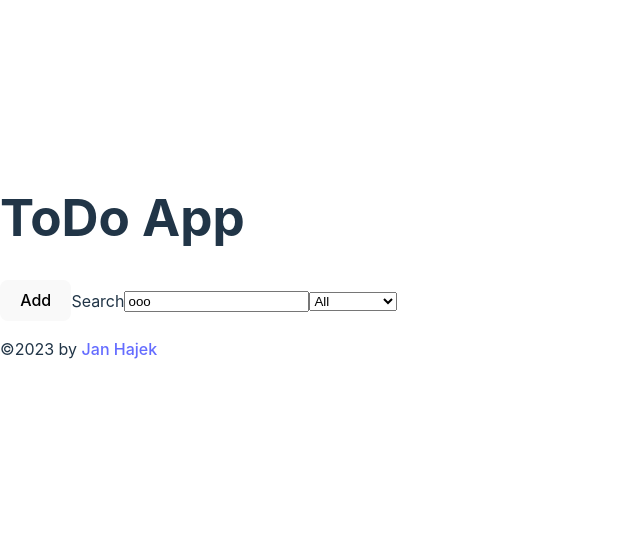
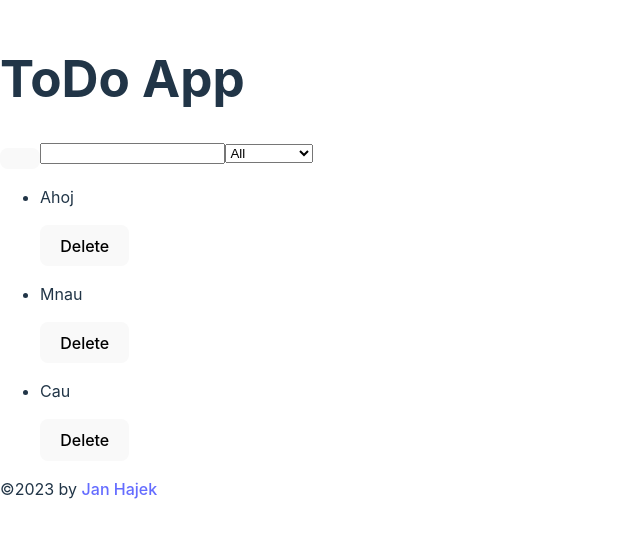
Before and after one commit to JanKomis/TodoList, a React (Vite) app: page / in a window 1280 px wide. Shown: the part 134-672 px from the top of the page, without its empty margins (0-640 px from the left). Built offline with nearby package versions, Linux system fonts and the light colour scheme.

Commit message:
přidano vše do ControlContainer a smazané podkomponenty

```diff
--- a/src/App.jsx
+++ b/src/App.jsx
@@ -1,15 +1,14 @@
 import * as React from "react";
 import Footer from "./components/Footer";
 import Header from "./components/Header";
-
 
 //custom hook kombinace usestate a use effect
 const useStorageState = (key, initState) => {
   const typeInitState = typeof initState;
   console.log(typeInitState === "string" ? "Je to string" : "neni to string");
-  console.log(typeof(initState))
+  console.log(typeof initState);
 
-  const [searchValue, setSearchValue] = React.useState(
+  const [value, setValue] = React.useState(
     typeInitState === "string"
       ? localStorage.getItem(key) || initState
       : JSON.parse(localStorage.getItem(key)) || initState
@@ -17,13 +16,12 @@ const useStorageState = (key, initState) => {
 
   React.useEffect(() => {
     typeInitState === "string"
-      ? localStorage.setItem(key, searchValue)
-      : localStorage.setItem(key, JSON.stringify(searchValue));
-  }, [searchValue]);
+      ? localStorage.setItem(key, value)
+      : localStorage.setItem(key, JSON.stringify(value));
+  }, [value]);
 
-  return [searchValue, setSearchValue];
+  return [value, setValue];
 };
-
 
 export default function App() {
   const listToDo = [
@@ -35,7 +33,7 @@ export default function App() {
   //const [listValue, setListValue] = React.useState(listToDo);
   const [listValue, setListValue] = useStorageState("listToDo", listToDo);
 
-  const [searchValue, setSearchValue] = useStorageState("search", "ooo");
+  const [searchValue, setSearchValue] = useStorageState("search", "");
 
   //meth
   const handleSearchValue = (event) => {
@@ -56,16 +54,12 @@ export default function App() {
   return (
     <>
       <Header />
-      <ControlContainer>
-        <Button>Add</Button>
-        <InputLabel
-          handleSearchValue={handleSearchValue}
-          searchValue={searchValue}
-        ></InputLabel>
-        <Select>Add</Select>
-      </ControlContainer>
+      <ControlContainer
+        searchValue={searchValue}
+        handleSearchValue={handleSearchValue}
+      ></ControlContainer>
       <ItemContainer
-        listValue2={filterItems}
+        listValue={filterItems}
         onRemoveItem={handleRemoveStory}
       ></ItemContainer>
       <Footer />
@@ -73,14 +67,29 @@ export default function App() {
   );
 }
 
-function ControlContainer({ children }) {
-  return <>{children}</>;
+function ControlContainer({ searchValue, handleSearchValue }) {
+  return (
+    <>
+      <button></button>
+      <input
+        type="text"
+        id="search"
+        value={searchValue}
+        onChange={handleSearchValue}
+      />
+      <select name="pets" id="pet-select">
+        <option value="all">All</option>
+        <option value="incomplete">Incomplete</option>
+        <option value="completed">Completed</option>
+      </select>
+    </>
+  );
 }
 
-function ItemContainer({ listValue2, onRemoveItem }) {
+function ItemContainer({ listValue, onRemoveItem }) {
   return (
     <ul>
-      {listValue2.map((item) => {
+      {listValue.map((item) => {
         return <Item item={item} key={item.key} onRemoveItem={onRemoveItem} />;
       })}
     </ul>
@@ -95,31 +104,3 @@ function Item({ item, onRemoveItem }) {
     </li>
   );
 }
-
-function Button({ children }) {
-  return <button>{children}</button>;
-}
-
-function InputLabel({ handleSearchValue, searchValue }) {
-  return (
-    <>
-      <label htmlFor="search">Search</label>
-      <input
-        type="text"
-        id="search"
-        value={searchValue}
-        onChange={handleSearchValue}
-      />
-    </>
-  );
-}
-
-function Select() {
-  return (
-    <select name="pets" id="pet-select">
-      <option value="all">All</option>
-      <option value="incomplete">Incomplete</option>
-      <option value="completed">Completed</option>
-    </select>
-  );
-}
```
